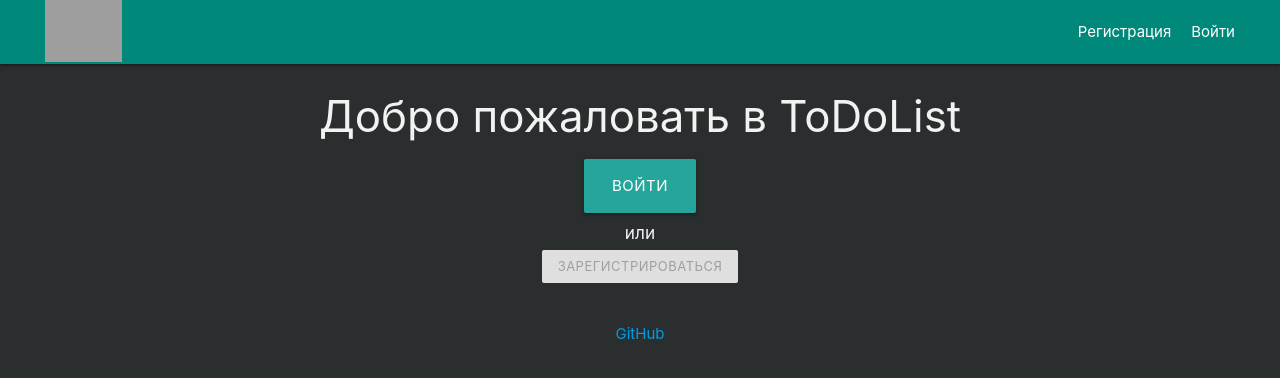
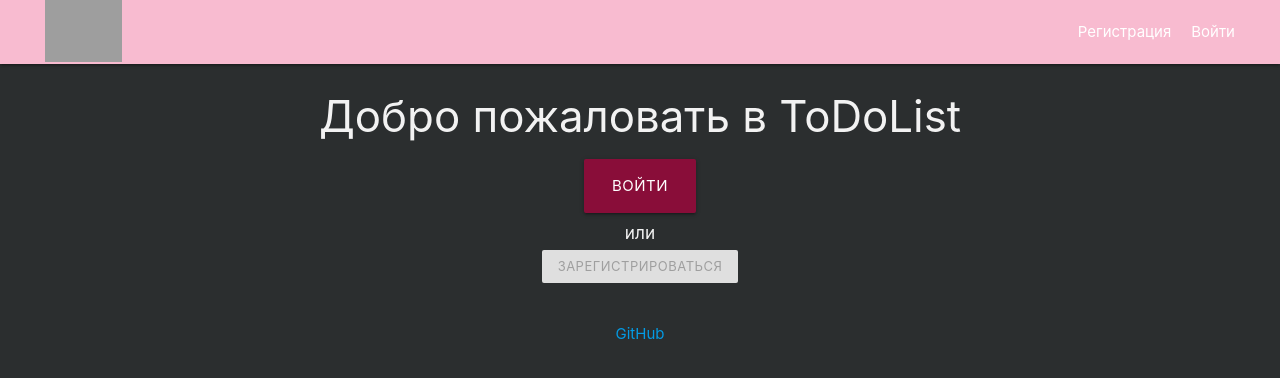
Before and after one commit to Quantum-PizZzA/Vitrina, a Vue app: page / in a window 1280 px wide. Shown: the top 378 px of the page. Built offline with nearby package versions, Linux system fonts and the light colour scheme; no server answers; grey boxes are pictures that could not be loaded.

Commit message:
Изменён основной цвет на бордовый

```diff
--- a/src/components/Navbar.vue
+++ b/src/components/Navbar.vue
@@ -1,5 +1,5 @@
 <template>
-  <nav class="#0d7569 teal darken-1">
+  <nav class="#570924 pink lighten-4">
     <!-- Green цвет Nav бара -->
     <div class="nav-wrapper">
       <!-- Левая часть -->
--- a/src/style.css
+++ b/src/style.css
@@ -1,6 +1,6 @@
 :root {
     --white: #f2f2f2;
-    --theme: #208b81;
+    --theme: #890d39;
     --gray: #525255;
     --gray2: #232626;
     --black: #2b2e2f;
@@ -22,6 +22,10 @@
     height: 1px; /* Толщина линии */
 }
 
+.btn-large{
+    background-color: var(--theme)
+}
+
 /* Отладка */
 /*div {*/
 /*  border: 1px solid #00c939 !important;*/
```
